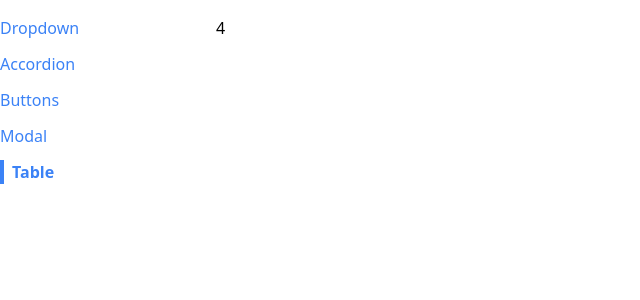
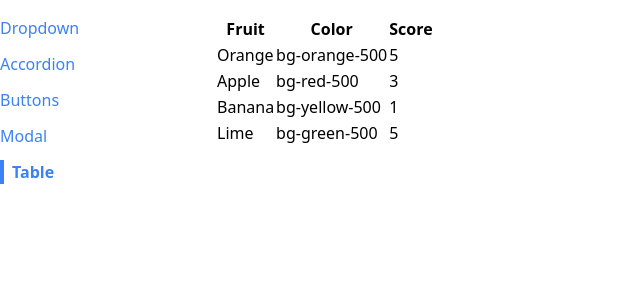
Before and after one commit to CamiloCardenasMesa/components, a React (Create React App) app: page /table in a window 1280 px wide. Shown: the top 300 px of the page, without its empty margins (0-640 px from the left). Built offline with nearby package versions, Linux system fonts and the light colour scheme.

Commit message:
feat: building rows

```diff
--- a/src/components/Table.js
+++ b/src/components/Table.js
@@ -1,6 +1,27 @@
 function Table({ data }) {
+    const renderedRows = data.map((fruit) => {
+        return (
+            <tr key={fruit.name}>
+                <td>{fruit.name}</td>
+                <td>{fruit.color}</td>
+                <td>{fruit.score}</td>
+            </tr>
+        );
+    });
+
     return (
-        <div>{data.length}</div>
+        <table>
+            <thead>
+                <tr>
+                    <th>Fruit</th>
+                    <th>Color</th>
+                    <th>Score</th>
+                </tr>
+            </thead>
+            <tbody>
+                {renderedRows}
+            </tbody>
+        </table>
     );
 }
 
```
